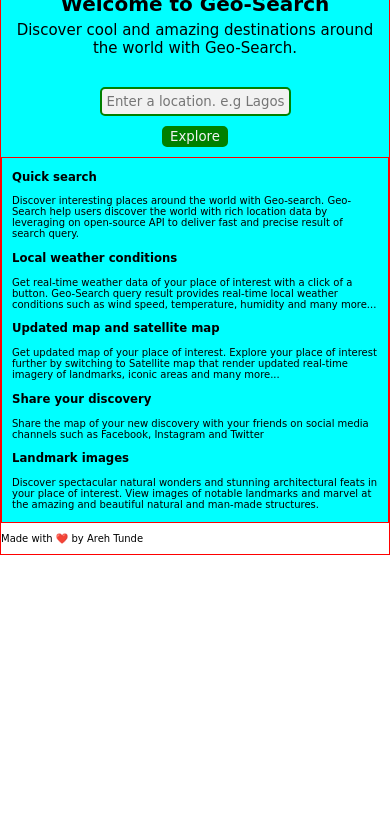
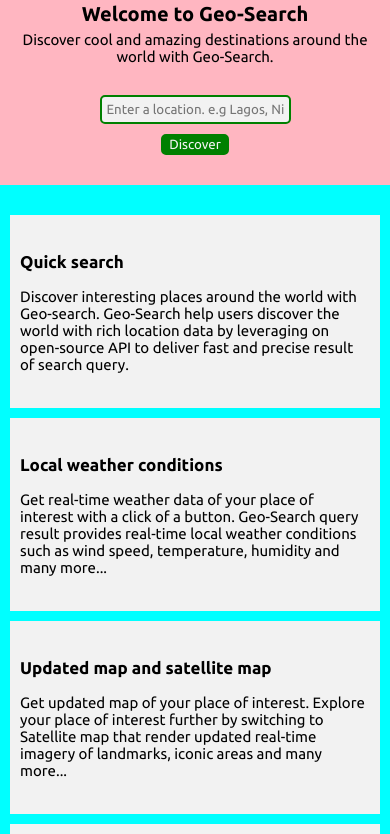
Before and after one commit to arehtunde/geosearch, a plain HTML site: page index.html in a window 390 px wide. Shown: the part 64-898 px from the top of the page. Before the commit the page ends 844 px from the top, so only its background shows below. Drawn offline with Linux system fonts and the light colour scheme.

Commit message:
working on responsiveness

```diff
--- a/geo.css
+++ b/geo.css
@@ -15,19 +15,19 @@ body {
 }
 
 .main {
-  border: 1px solid red;
-  font-family: cursive;
+  font-family: 'Ubuntu', sans-serif;
   display: flex;
   flex-direction: column;
+  font-size: 1.5rem;
 }
 
 .content {
-  padding: 0 1rem;
-  background-color: aqua;
+  padding: 0 1rem 2rem 1rem;
+  background-color: lightpink;
 }
 
 .content_logo {
-  font-family: 'Sriracha', cursive;
+  font-family: 'Lobster Two', cursive;
 }
 
 .content_input {
@@ -41,7 +41,6 @@ body {
 }
 
 .content_input-para {
-  font-size: 1.5rem;
   margin-top: 5px;
 }
 
@@ -59,7 +58,7 @@ input[type="text"] {
 }
 
 input[type="text"]::placeholder {
-  font-family: cursive;
+  font-family: 'Ubuntu', sans-serif;
 }
 
 input[type="text"]:placeholder-shown {
@@ -74,11 +73,45 @@ input[type="text"]:placeholder-shown {
   border-radius: 5px;
   color: #f2f2f2;
   cursor: pointer;
-  font-family: 'Lobster', cursive;
+  font-family: 'Ubuntu', sans-serif;
 }
 
 .features {
-  border: 1px solid red;
-  padding: 0 1rem;
+  padding: 2rem 1rem;
   background-color: aqua;
 }
+
+.features_card {
+  background-color: #f2f2f2;
+  padding: 2rem 1rem;
+  margin: 1rem 0;
+}
+
+.features_card-title {
+  font-size: 1.7rem;
+}
+
+.features_card-para {
+
+}
+
+.foot {
+  padding: 0 1rem;
+  text-align: center;
+}
+
+@media screen and (min-width: 500px) {
+  .features {
+    display: grid;
+    gap: 1rem 2rem;
+    grid-template-columns: repeat(auto-fill, minmax(200px, 1fr));
+  }
+}
+
+@media screen and (min-width: 660px) {
+  .features {
+    display: grid;
+    gap: 1rem 2rem;
+    grid-template-columns: repeat(3, 1fr);
+  }
+}
--- a/index.html
+++ b/index.html
@@ -5,7 +5,8 @@
   <meta name="viewport" content="width=device-width, initial-scale=1.0">
   <link rel="stylesheet" href="">
   <link rel="stylesheet" href="geo.css">
-  <link href="https://fonts.googleapis.com/css2?family=Sriracha&display=swap" rel="stylesheet">
+
+  <link href="https://fonts.googleapis.com/css2?family=Lobster+Two:wght@700&family=Ubuntu:wght@400;700&display=swap" rel="stylesheet">
   <title>Geo-Search</title>
 </head>
 <body>
@@ -20,34 +21,34 @@
       </div>
       <div class="content_search">
         <input type="text" class="searchbox" placeholder="Enter a location. e.g Lagos, Nigeria">
-        <button class="button">Explore</button>
+        <button class="button">Discover</button>
       </div>
     </section>
 
     <section class="features">
       <div class="features_card">
-        <h3>Quick search</h3>
-        <p>Discover interesting places around the world with Geo-search. Geo-Search help users discover the world with rich location data by leveraging on open-source API to deliver fast and precise result of search query.</p>
+        <h3 class="features_card-title">Quick search</h3>
+        <p class="features_card-para">Discover interesting places around the world with Geo-search. Geo-Search help users discover the world with rich location data by leveraging on open-source API to deliver fast and precise result of search query.</p>
       </div>
       <div class="features_card">
-        <h3>Local weather conditions</h3>
-        <p>Get real-time weather data of your place of interest with a click of a button. Geo-Search query result provides real-time local weather conditions such as wind speed, temperature, humidity and many more...</p>
+        <h3 class="features_card-title">Local weather conditions</h3>
+        <p class="features_card-para">Get real-time weather data of your place of interest with a click of a button. Geo-Search query result provides real-time local weather conditions such as wind speed, temperature, humidity and many more...</p>
       </div>
       <div class="features_card">
-        <h3>Updated map and satellite map</h3>
-        <p>Get updated map of your place of interest. Explore your place of interest further by switching to Satellite map that render updated real-time imagery of landmarks, iconic areas and many more...</p>
+        <h3 class="features_card-title">Updated map and satellite map</h3>
+        <p class="features_card-para">Get updated map of your place of interest. Explore your place of interest further by switching to Satellite map that render updated real-time imagery of landmarks, iconic areas and many more...</p>
       </div>
       <div class="features_card">
-        <h3>Share your discovery</h3>
-        <p>Share the map of your new discovery with your friends on social media channels such as Facebook, Instagram and Twitter</p>
+        <h3 class="features_card-title">Share your discovery</h3>
+        <p class="features_card-para">Share the map of your new discovery with friends on your favorite social media channels such as Facebook, Instagram and Twitter</p>
       </div>
       <div class="features_card">
-        <h3>Landmark images</h3>
-        <p>Discover spectacular natural wonders and stunning architectural feats in your place of interest. View images of notable landmarks and marvel at the amazing and beautiful natural and man-made structures.</p>
+        <h3 class="features_card-title">Landmark images</h3>
+        <p class="features_card-para">Discover spectacular natural wonders and stunning architectural feats in your place of interest. View images of notable landmarks and marvel at the amazing and beautiful natural and man-made structures.</p>
       </div>
       <div class="features_card">
-        <h3></h3>
-        <p></p>
+        <h3 class="features_card-title"></h3>
+        <p class="features_card-para"></p>
       </div>
     </section>
 
```
